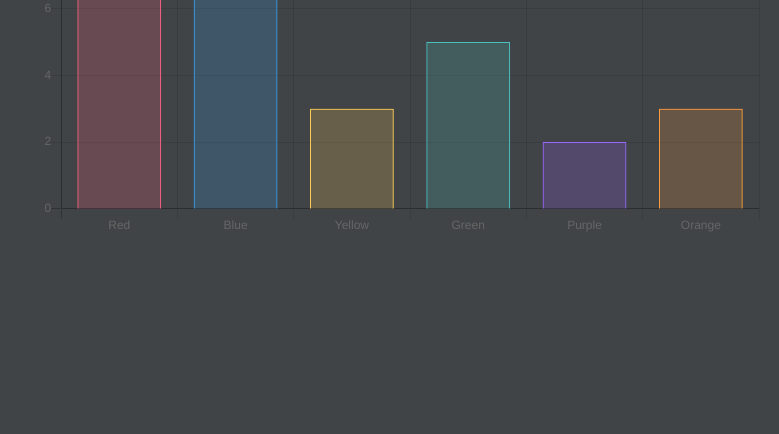
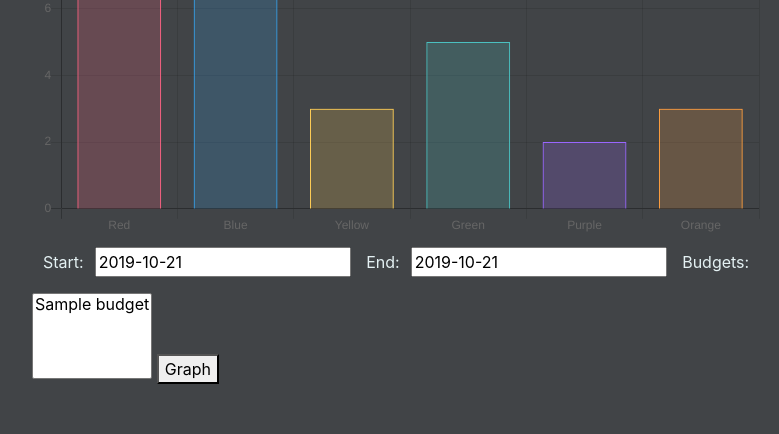
Before and after one commit to fargusplumdoodle/budget-api, a Django app: template api/templates/api/test_chart.html in a window 1280 px wide. Shown: the part 584-1018 px from the top of the page, without its empty margins (53-832 px from the left). Before the commit the page ends 816 px from the top, so only its background shows below. Run offline with Django 3.2, Linux system fonts and the light colour scheme; tables that the repository leaves empty hold one stand-in row (values such as "Sample post"); the template is opened without the code that fills it: values that come from a table or form of the project are taken from there, most other values are stand-ins (such as "Sample title", 1, 10 or a date in 2020); parts of the project's set-up code (start-up, migrations or seed data) failed here and were passed over; some libraries are stand-ins or nearby versions.

Commit message:
added client side javascript and form

```diff
--- a/api/forms.py
+++ b/api/forms.py
@@ -1,7 +1,33 @@
 from django import forms
+from .models import Budget
+import datetime
 
 
 class AddMoneyForm(forms.Form):
-    amount = forms.IntegerField(
+    amount = forms.IntegerField(required=True)
+
+
+class GraphHistoryForm(forms.Form):
+    start = forms.DateField(
         required=True,
+        initial=datetime.date.today,
     )
+    end = forms.DateField(
+        required=True,
+        initial=datetime.date.today,
+    )
+    budgets = forms.ModelMultipleChoiceField(queryset=Budget.objects.all(), required=True)
+
+    def clean_start(self):
+        # ensuring date is within range in documentation
+        if datetime.datetime(self.start) < datetime.date(2019, 10, 1):
+            raise self.ValidationError("Date must be between 2019-10-01 and 2077-07-31 ")
+        if datetime.datetime(self.start) > datetime.date(2077, 7, 31):
+            raise self.ValidationError("Date must be between 2019-10-01 and 2077-07-31 ")
+
+    def clean_end(self):
+        # ensuring date is within range in documentation
+        if datetime.datetime(self.end) < datetime.date(2019, 10, 1):
+            raise self.ValidationError("Date must be between 2019-10-01 and 2077-07-31 ")
+        if datetime.datetime(self.end) > datetime.date(2077, 7, 31):
+            raise self.ValidationError("Date must be between 2019-10-01 and 2077-07-31 ")
--- a/api/templates/api/test_chart.html
+++ b/api/templates/api/test_chart.html
@@ -3,7 +3,17 @@
     <canvas id="myChart" width="400" height="400"></canvas>
     {% load static %}
     <script src="{% static "js/Chart.min.js" %}"></script>
+    <script src="{% static "js/graph_history.js" %}"></script>
+
+    {# Form for getting graph data #}
+        {% csrf_token %}
+        {{ graph_history_form }}
+        <button id="graph-button">Graph</button>
+
     <script>
+        document.getElementById("graph-button").onclick = () => {
+            renderGraph('{% url 'graph_history' %}');
+        };
         var ctx = document.getElementById('myChart').getContext('2d');
         var myChart = new Chart(ctx, {
             type: 'bar',
--- a/budget/urls.py
+++ b/budget/urls.py
@@ -25,6 +25,6 @@ urlpatterns = [
     path("login/",  login_view.LoginView.as_view(template_name="api/login.html"), name='login'),
     path("logout/", login_view.LogoutView.as_view(template_name="api/login.html"), name='logout'),
     path("test_chart/", test_chart, name='test_chart'),
-    path("api/v1/graph/history", test_chart, name='test_chart'),
+    path("api/v1/graph/history", GraphBudgetHistory, name='graph_history'),
 
 ]
--- /dev/null
+++ b/static/js/graph_history.js
@@ -0,0 +1,64 @@
+'use strict';
+
+const get_budget_info = async (start, end, budgets, url) => {
+    // defining body according to api standard
+    const body = {
+        'start': start,
+        'end': end,
+        'budgets': budgets
+    };
+    // defining settings
+    const settings = {
+        method: "POST",
+        headers: {
+            Accept: 'application/json',
+            "Content-Type": 'application/json'
+        },
+        body: JSON.stringify(body)
+    };
+    try {
+
+        // fetching data from
+        const response = fetch(url, settings);
+
+        if (!response.ok) {
+            // checking if response is OK
+            console.log("ERROR: bad response");
+            console.log(response.status);
+            console.log(response.body);
+            return undefined
+
+        }
+
+        return await response.json();
+
+    } catch (e) {
+        // catching errors
+        console.log(e);
+        return undefined;
+    }
+
+};
+
+const renderGraph = (url) => {
+    let start = document.getElementById("id_start").value;
+    let end = document.getElementById("id_end").value;
+    let budgets = getSelectValues(document.getElementById("id_budgets"));
+    let data = get_budget_info(start, end, budgets, url)
+
+};
+
+function getSelectValues(select) {
+  var result = [];
+  var options = select && select.options;
+  var opt;
+
+  for (var i=0, iLen=options.length; i<iLen; i++) {
+    opt = options[i];
+
+    if (opt.selected) {
+      result.push(opt.text);
+    }
+  }
+  return result;
+}
```
Also changed, not shown: api/views.py (+18 -3 lines), docs/api.md (+7 -2 lines). Lines whose indentation alone changed are shown as unchanged.
